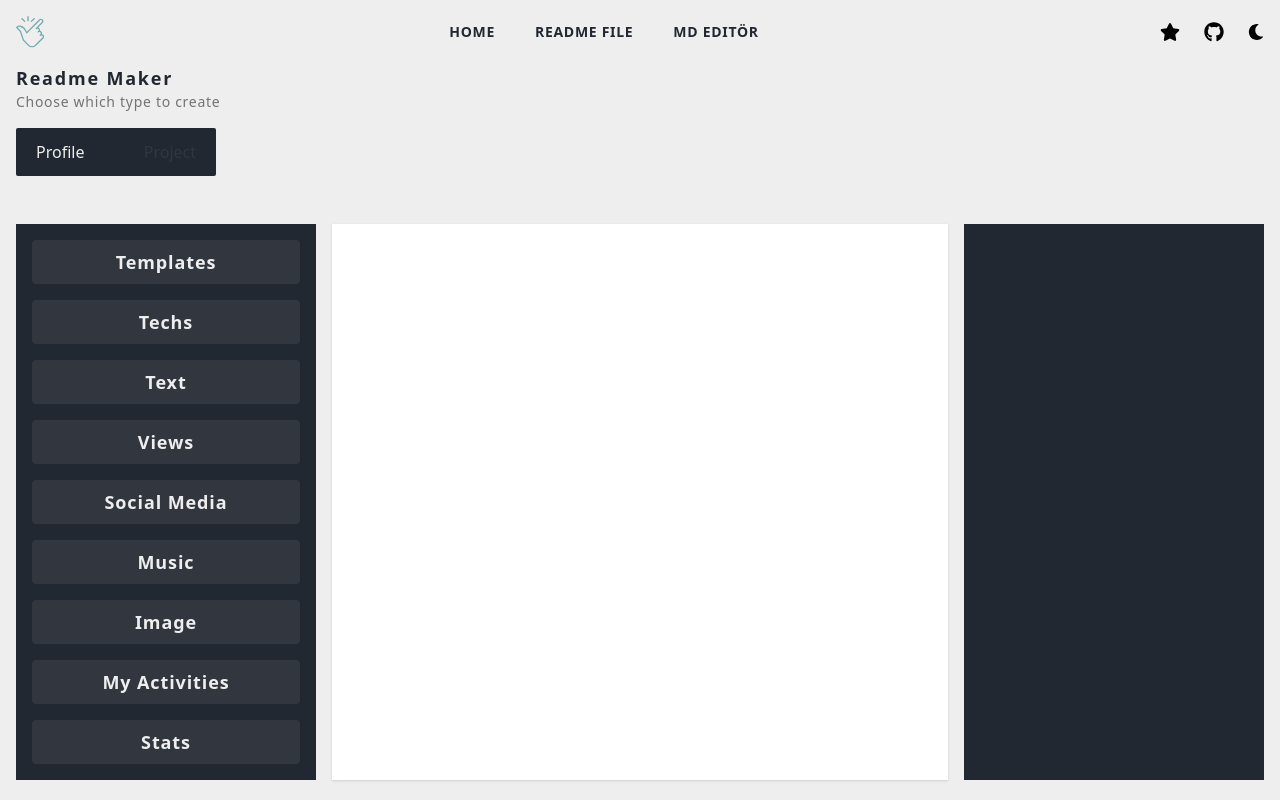
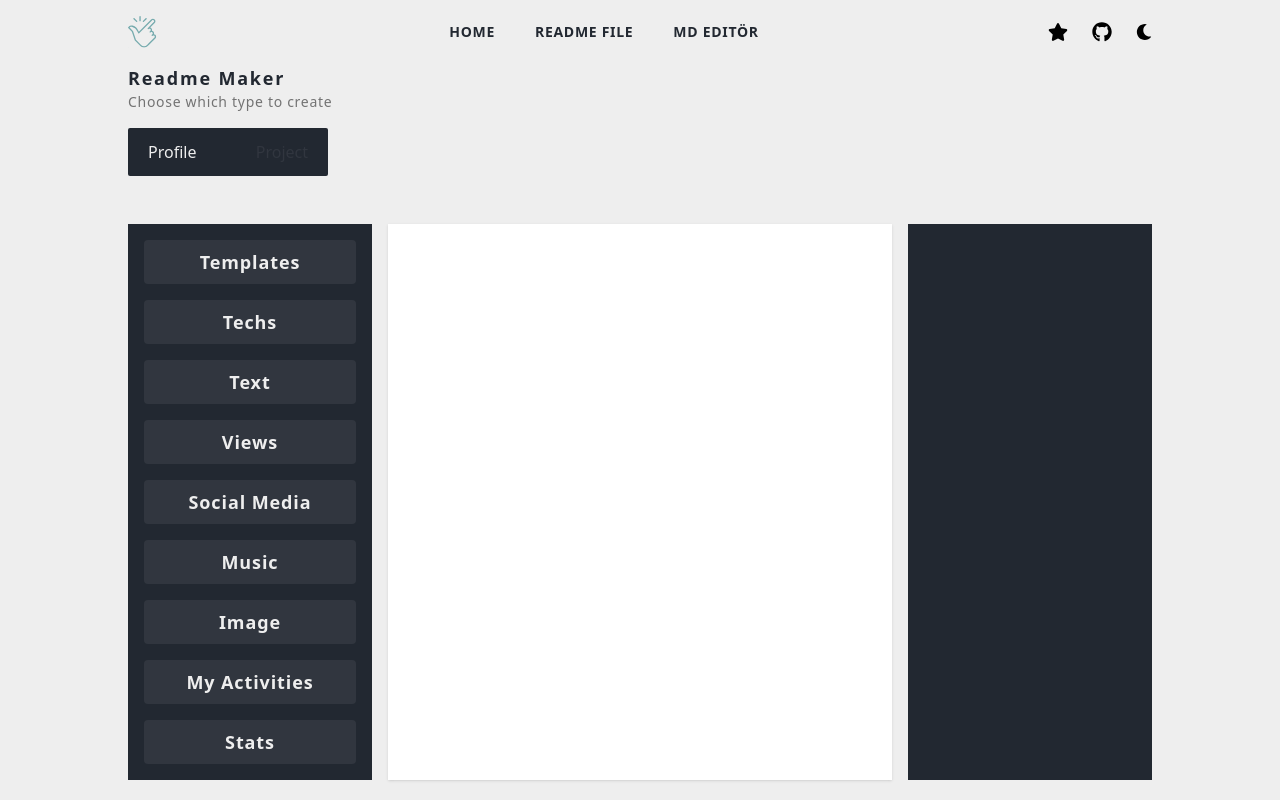
Before and after one commit to poyrazavsever/readme-maker, a Next.js app: page /readmemaker in a window 1280 px wide. Shown: the top 800 px of the page. Built offline with nearby package versions, Linux system fonts and the light colour scheme.

Commit message:
feat: update text cust

```diff
--- a/components/ReadmeMaker/ProfileCustomization/ProfileCustomization.jsx
+++ b/components/ReadmeMaker/ProfileCustomization/ProfileCustomization.jsx
@@ -29,7 +29,7 @@ function ProfileCustomization({ selectedElement }) {
                 return <TextCustomization onTextChange={handleTextChange} />;
             case 'Image':
                 return <ImageCustomization onImageLinkChange={handleImageLinkChange} />;
-            // Diğer case'ler eklenebilir
+
             default:
                 return <div>Select an element to customize</div>;
         }
@@ -38,7 +38,6 @@ function ProfileCustomization({ selectedElement }) {
     return (
         <div className="profile-customization">
             {renderCustomizationComponent()}
-            {/* Eklenen verilerin önizlemesi veya başka elementler eklenebilir */}
         </div>
     );
 }
--- a/tailwind.config.js
+++ b/tailwind.config.js
@@ -12,7 +12,6 @@ module.exports = {
       md: '768px',
       lg: '948px',
       xl: '1024px',
-      '2xl': '1248px',
 
     },
     extend: {
```
